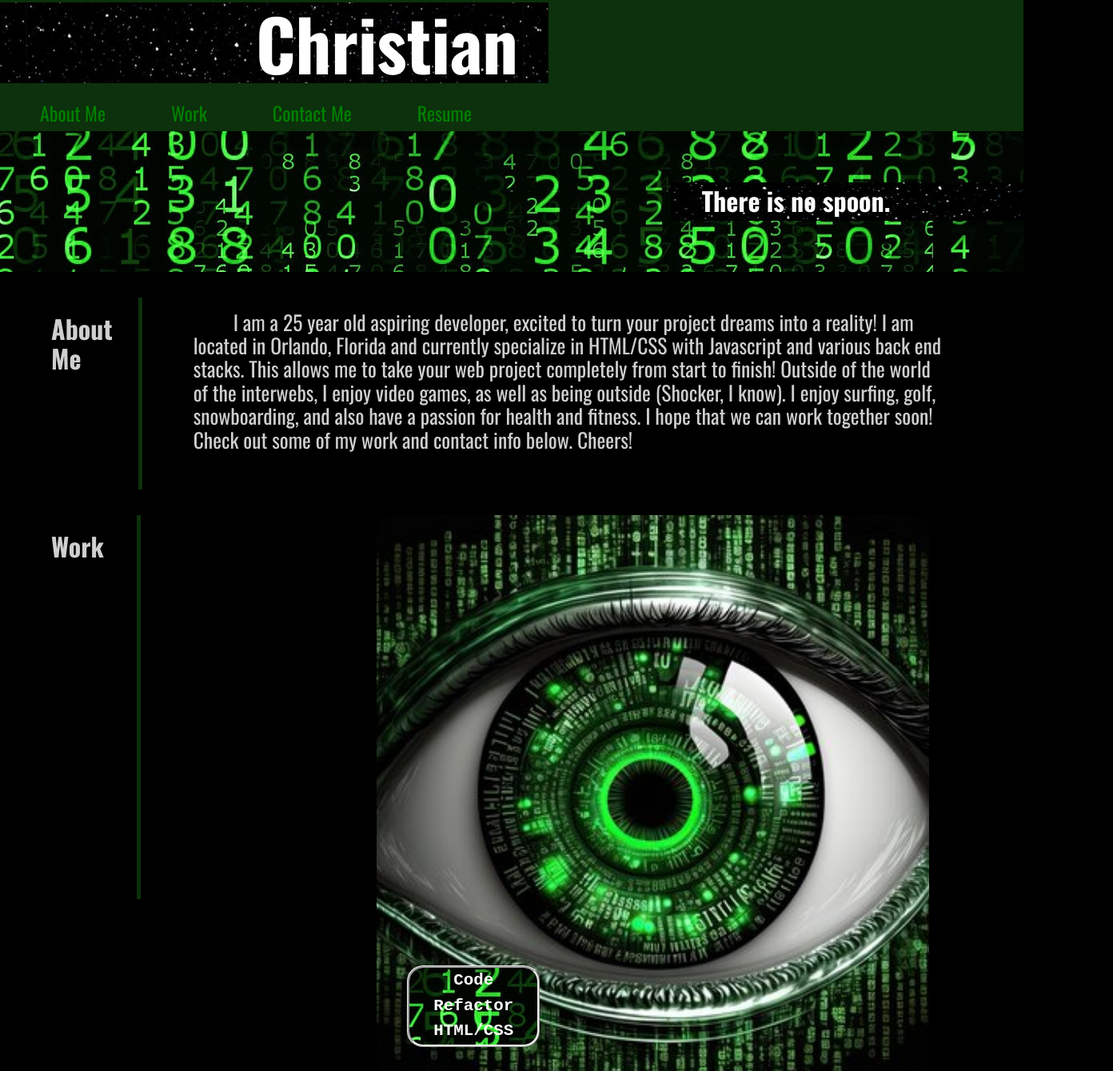
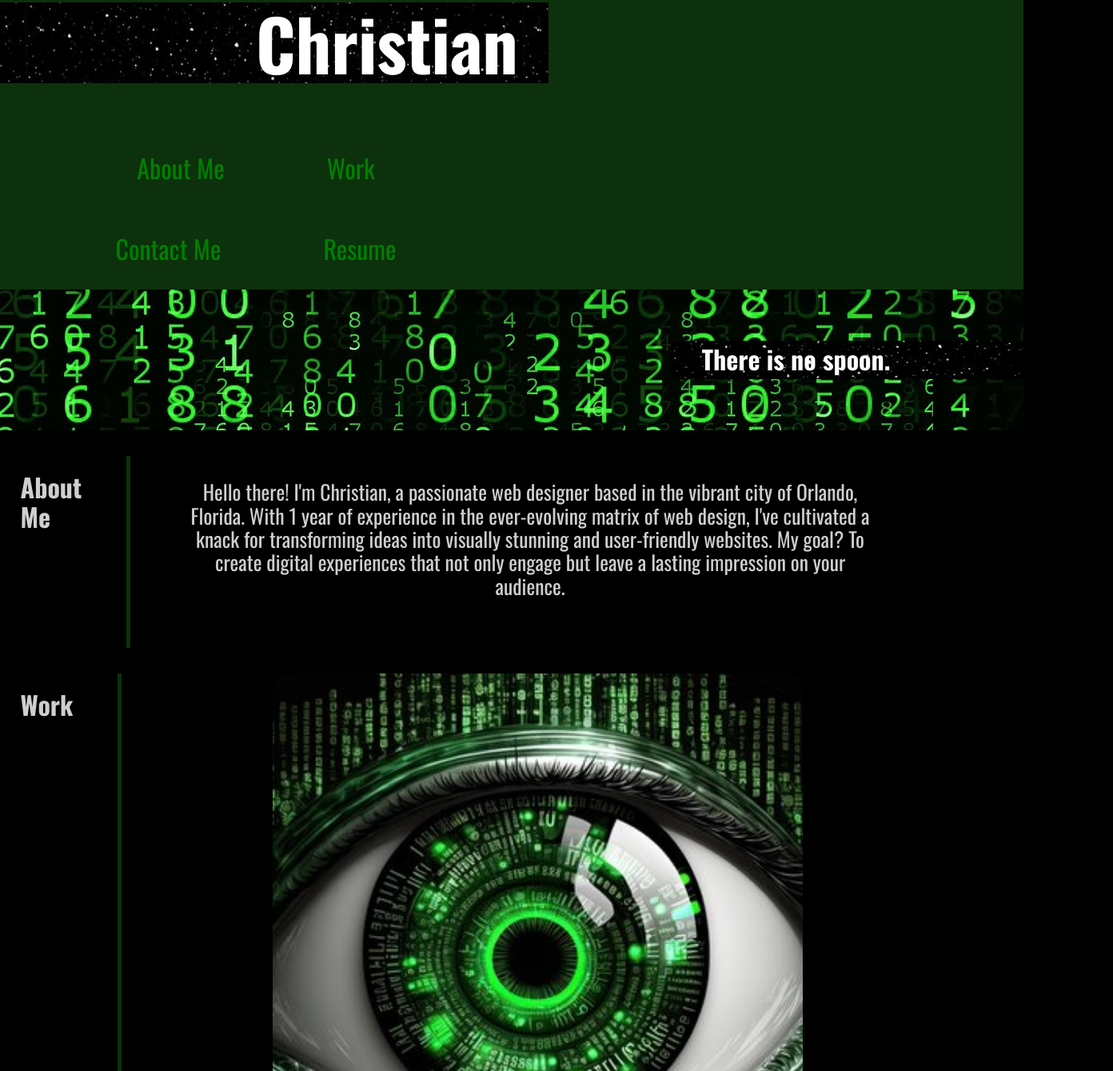
Before and after one commit to Abbate11/Portfolio, a plain HTML site: page index.html in a window 1280 px wide. Shown: the part 21-1360 px from the top of the page at 80% size, 1392 px wide, since content can reach past the window. Drawn offline with nearby package versions, Linux system fonts and the light colour scheme.

Commit message:
playing with margins to center everything and make responsive for mobile.

```diff
--- a/assets/style.css
+++ b/assets/style.css
@@ -7,6 +7,7 @@
 body {
     font-family: 'Oswald';
     background-color: black;
+    margin: 0;
 }
 
 /* Header Section */
@@ -17,22 +18,23 @@ header {
     background-color: rgb(12, 49, 12);
     justify-content: space-between;
     align-items: center;
-    white-space: nowrap;
 }
 
 
 nav {
     display: flex;
-    justify-content: space-evenly;
+    flex-wrap: wrap;
+    justify-content: center;
     align-items: center;
     width: 50%;
     gap: 5%;
-    margin-bottom: 1cqh;
+    margin-top: 4cqh;
 }
 
 nav a {
     color: green;
-    font-size: 1.5rem;
+    font-size: 2rem;
+    padding: 2rem 3rem;
     text-decoration: none;
     cursor: cell;
 }
@@ -40,6 +42,7 @@ nav a {
 nav a:hover {
     color: white;
     text-shadow: rgb(3, 211, 3) 2px 2px 2px;
+    transition: 500ms;
 }
 
 .name {
@@ -58,15 +61,15 @@ nav a:hover {
 }
 
 .name:hover {
-    box-shadow: rgb(2, 151, 2) 3px -3px 5px 2px, inset rgb(2, 151, 2) 3px -3px 5px 2px;
-    transition: 1.5s;
+    box-shadow: rgb(2, 151, 2) 0px 6px 6px 3px;
+    transition: 1s;
 }
 
 /* Quote section */
 
 main {
     background-color: black;
-    margin: 0 5% 0 5%;
+    margin: 0 2% 0 2%;
 }
 
 .background {
@@ -89,8 +92,8 @@ main {
 }
 
 .quote:hover {
-    box-shadow: rgb(2, 151, 2) -3px 3px 5px 2px;
-    transition: 2s;
+    box-shadow: rgb(2, 151, 2) -3px 6px 5px 2px;
+    transition: 1s;
 }
 
 .quote h2 {
@@ -105,12 +108,13 @@ main {
     justify-content: space-between;
     align-items: center;
     margin-top: 2rem;
+    margin-right: 10%;
     /* border: 1px solid red; */
 }
 
 .title-about-me {
     color:rgb(207, 207, 207);
-    padding-right: 2rem;
+    padding-right: 5%;
     margin-right: 2rem;
     border-right: 5px solid rgb(12, 49, 12);
     height: 15rem;
@@ -121,7 +125,7 @@ main {
     font-size: 1.6rem;
     color: rgb(207, 207, 207);
     margin: 0rem 2rem 2rem 2rem;
-    text-indent: 50px;
+    text-align: center;
 }
 
 /* work section */
@@ -133,16 +137,17 @@ main {
     align-items: center;
     margin-top: 2rem;
     margin-bottom: 2rem;
+    margin-right: 10%;
 }
 
 
 .title-work {
     color: rgb(207, 207, 207);
     align-self: flex-start;
-    padding-right: 2.6rem;
+    padding-right: 5%;
     margin-right: 2rem;
     border-right: 5px solid rgb(12, 49, 12);
-    height: 30rem;
+    height: 66rem;
 }
 
 .cards {
@@ -152,7 +157,7 @@ main {
     justify-content: center;
     align-content: center;
     /* border: 1px solid red; */
-    margin: 0 2rem 2rem 2rem;
+    margin: 0 2rem 2rem -4rem;
     width: 100%;
     height: 100%;
 }
@@ -178,8 +183,8 @@ main {
     align-self: flex-end;
     font-family: 'Courier New', Courier, monospace;
     position: absolute;
-    margin-bottom: 3%;
-    margin-left: 3%;
+    margin-bottom: 1%;
+    margin-left: 2%;
     height: 6rem;
     width: 10rem;
     background-color: black;
@@ -188,7 +193,7 @@ main {
     font-size: 1.3rem;
     font-weight: 900;
     line-height: 1.5;
-    border: ridge;
+    border: 2px solid black;
     background-image: url(./images/background.jpg);
     cursor: pointer;
     border-radius: 20px;
@@ -220,8 +225,8 @@ main {
 }
 
 .card:hover {
-    box-shadow: rgb(2, 151, 2) 3px 3px 5px 3px;
-    transition: 500ms;
+    box-shadow: rgb(2, 151, 2) 2px 2px 5px 3px;
+    transition: 850ms;
 }
 
 
@@ -229,6 +234,7 @@ main {
 /* Footer */
 footer {
     display: flex;
+    flex-wrap: wrap;
     justify-content: space-around;
     align-items: center;
     background-color: rgb(12, 49, 12);
@@ -245,11 +251,13 @@ footer a {
     font-size: 1.5rem;
     text-decoration: none;
     gap: 1rem;
+    padding: 5rem 5rem;
 }
 
 footer a:nth-child(n+4):hover {
     color: white;
     text-shadow: rgb(3, 211, 3) 2px 2px 2px;
+    transition: 500ms;
 }
 
 footer a:nth-child(-n+3):hover {
--- a/index.html
+++ b/index.html
@@ -35,7 +35,7 @@
                     <h1>About Me</h1>
                 </div>
                 <div class="info">
-                    <p>I am a 25 year old aspiring developer, excited to turn your project dreams into a reality! I am located in Orlando, Florida and currently specialize in HTML/CSS with Javascript and various back end stacks.  This allows me to take your web project completely from start to finish!  Outside of the world of the interwebs, I enjoy video games, as well as being outside (Shocker, I know). I enjoy surfing, golf, snowboarding, and also have a passion for health and fitness. I hope that we can work together soon! Check out some of my work and contact info below. Cheers!</p>
+                    <p>Hello there! I'm Christian, a passionate web designer based in the vibrant city of Orlando, Florida. With 1 year of experience in the ever-evolving matrix of web design, I've cultivated a knack for transforming ideas into visually stunning and user-friendly websites. My goal? To create digital experiences that not only engage but leave a lasting impression on your audience.</p>
                 </div>
         </Section>
 
```
